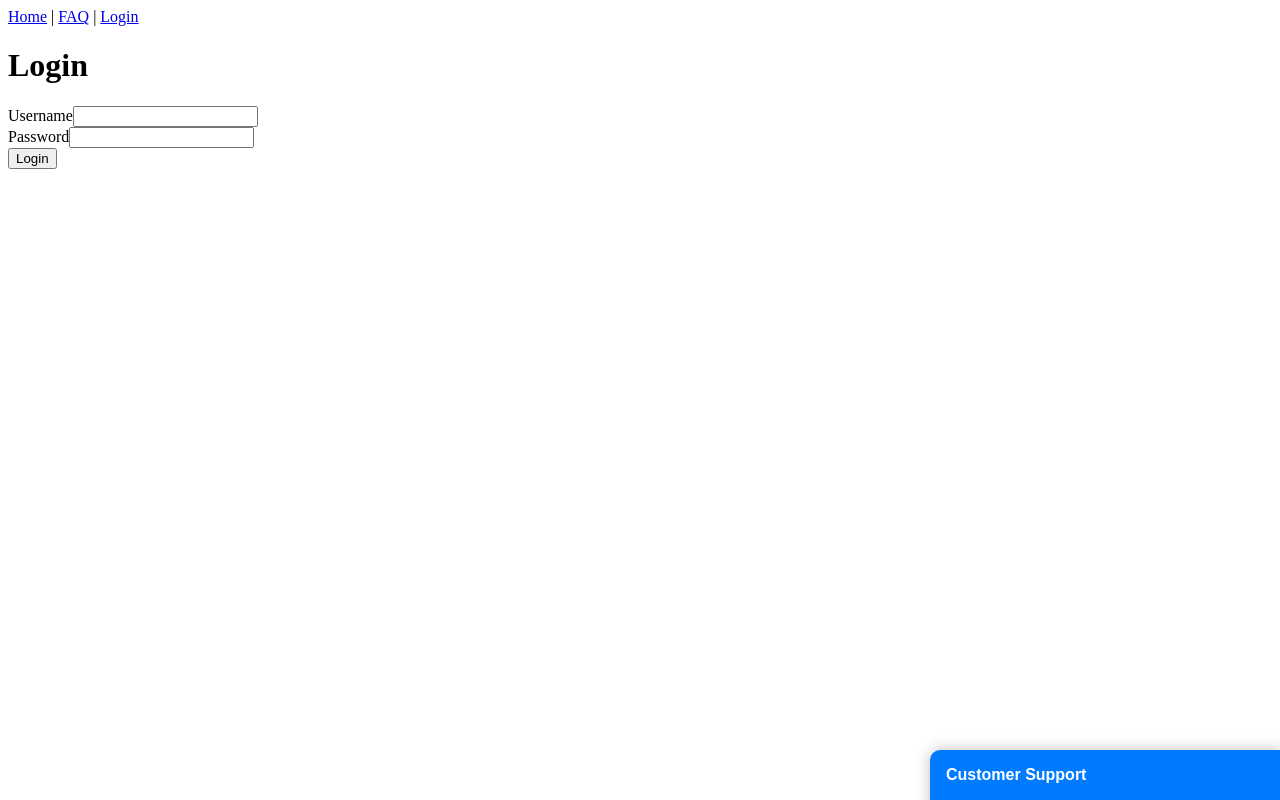
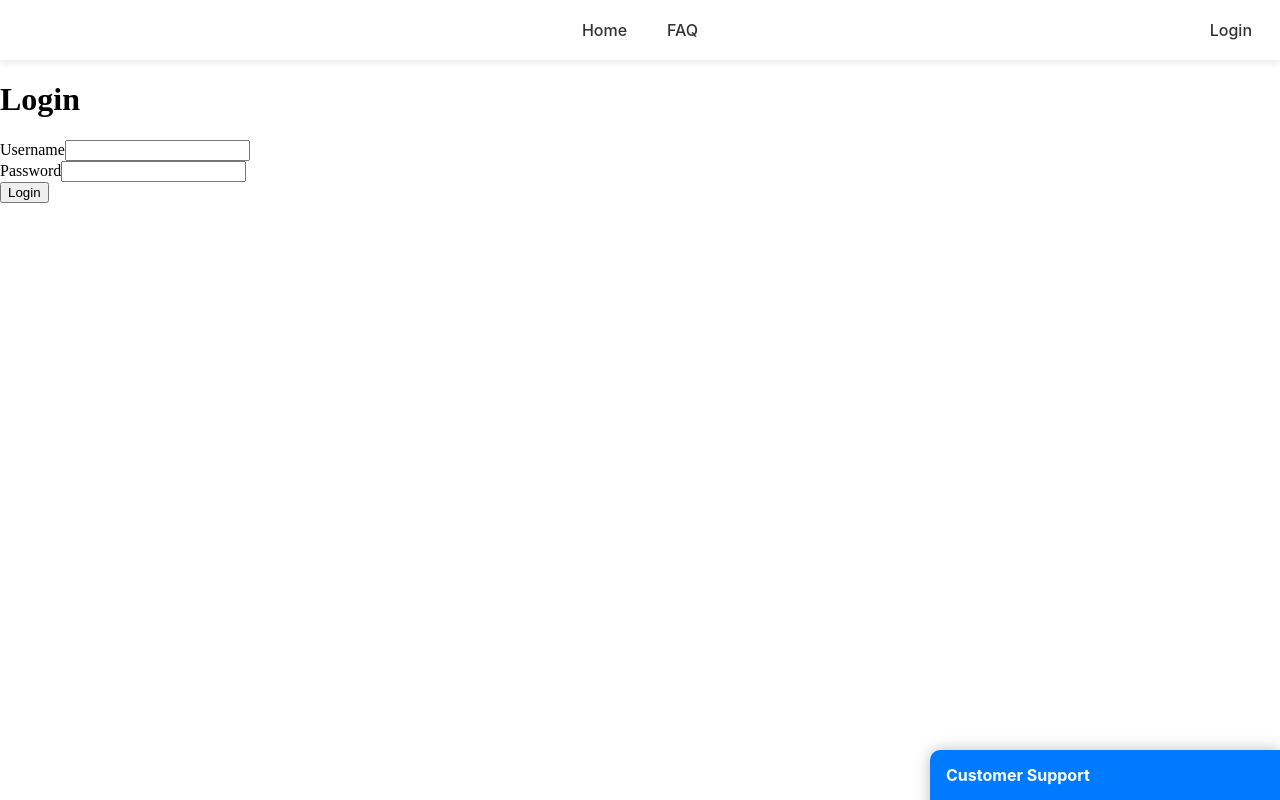
Before and after one commit to brian-vdb/round-2, a React (Vite) app in the folder frontend/: page /login in a window 1280 px wide. Built offline with nearby package versions, Linux system fonts and the light colour scheme.

Commit message:
Basic nav styling

```diff
--- a/frontend/src/App.tsx
+++ b/frontend/src/App.tsx
@@ -1,6 +1,7 @@
 // App.tsx
 
 import type React from 'react';
+import './index.css';
 import { Routes, Route } from 'react-router-dom';
 import Faq from './pages/Faq';
 import Index from './pages/Index';
--- a/frontend/src/index.css
+++ b/frontend/src/index.css
@@ -1 +1,6 @@
 /* index.css */
+
+body {
+  margin: 0;
+  padding: 0;
+}
--- a/frontend/src/pages/components/Chat.css
+++ b/frontend/src/pages/components/Chat.css
@@ -8,7 +8,7 @@
   transform: translateY(calc(100% - 50px));
   transition: transform 0.3s ease-in-out;
   box-shadow: 0 0 15px rgba(0, 0, 0, 0.25);
-  font-family: sans-serif;
+  font-family: 'Inter', sans-serif;
   background: white;
   border-top-left-radius: 10px;
   overflow: hidden;
@@ -38,5 +38,5 @@
   height: 480px;
   padding: 16px;
   overflow-y: auto;
-  background: #f9f9f9;
+  background: #ffffff;
 }
--- a/frontend/src/pages/components/Nav.css
+++ b/frontend/src/pages/components/Nav.css
@@ -1 +1,52 @@
 /* components/Nav.css */
+
+.nav {
+  position: relative;
+  width: 100%;
+  height: 60px;
+  background: #ffffff;
+  box-shadow: 0 2px 8px rgba(0, 0, 0, 0.1);
+  display: flex;
+  align-items: center;
+  justify-content: center;
+  font-family: 'Inter', sans-serif;
+  z-index: 100;
+}
+
+.nav-center {
+  display: flex;
+  gap: 1rem;
+}
+
+.nav-center a {
+  color: #333333;
+  text-decoration: none;
+  font-weight: 500;
+  padding: 0.5rem 0.75rem;
+  border-radius: 6px;
+  transition: background-color 0.2s ease, color 0.2s ease;
+}
+
+.nav-center a:hover {
+  background-color: #f0f4ff;
+  color: #0056b3;
+}
+
+.nav-right {
+  position: absolute;
+  right: 1rem;
+}
+
+.nav-right a {
+  color: #333333;
+  text-decoration: none;
+  font-weight: 500;
+  padding: 0.5rem 0.75rem;
+  border-radius: 6px;
+  transition: background-color 0.2s ease, color 0.2s ease;
+}
+
+.nav-right a:hover {
+  background-color: #f0f4ff;
+  color: #0056b3;
+}
--- a/frontend/src/pages/components/Nav.tsx
+++ b/frontend/src/pages/components/Nav.tsx
@@ -17,14 +17,17 @@ const Nav: React.FC = () => {
 
   return (
     <nav className="nav">
-      <Link to="/">Home</Link> |{' '}
-      <Link to="/faq">FAQ</Link>
-      {!user && (
-        <> | <Link to="/login">Login</Link></>
-      )}
-      {user && (
-        <> | <a href="#" onClick={handleLogout}>Logout</a></>
-      )}
+      <div className="nav-center">
+        <Link to="/">Home</Link>
+        <Link to="/faq">FAQ</Link>
+      </div>
+      <div className="nav-right">
+        {!user ? (
+          <Link to="/login">Login</Link>
+        ) : (
+          <a href="#" onClick={handleLogout}>Logout</a>
+        )}
+      </div>
     </nav>
   )
 }
```
